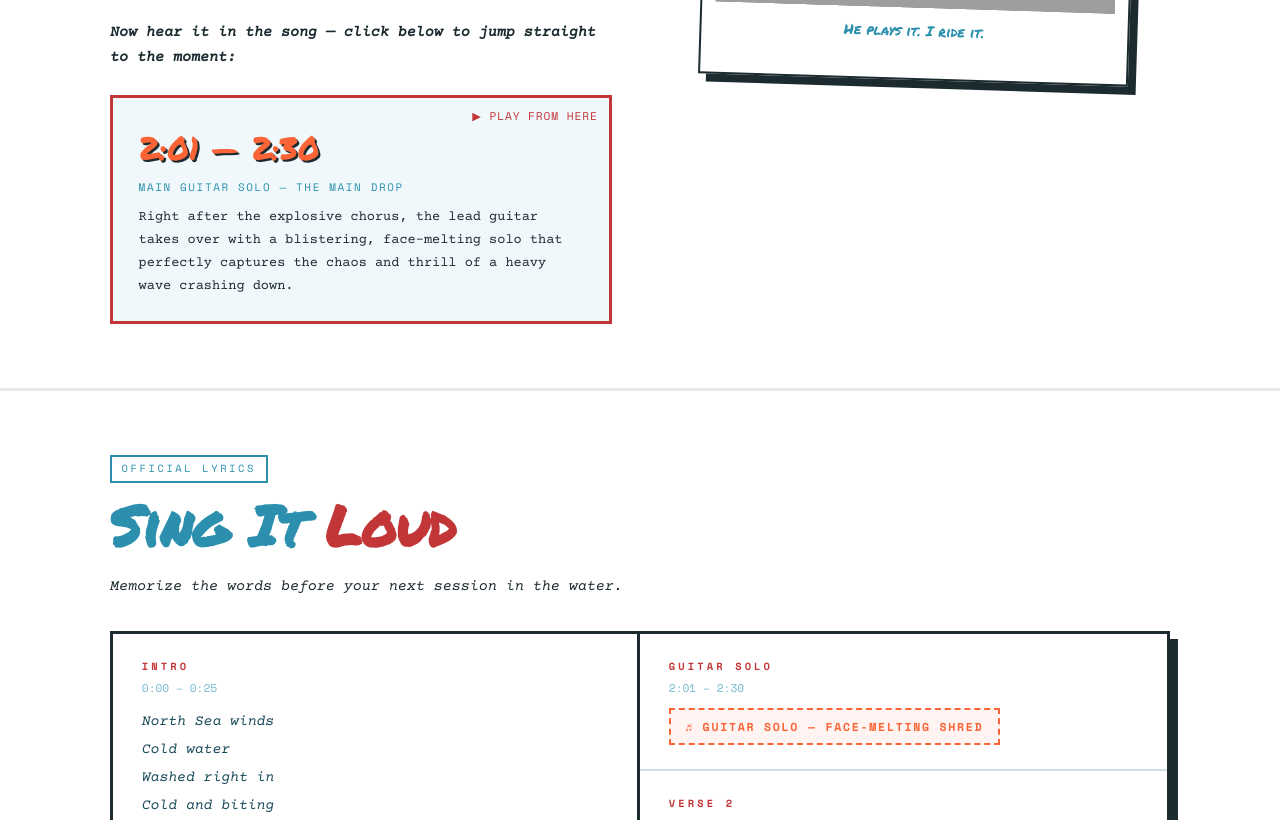
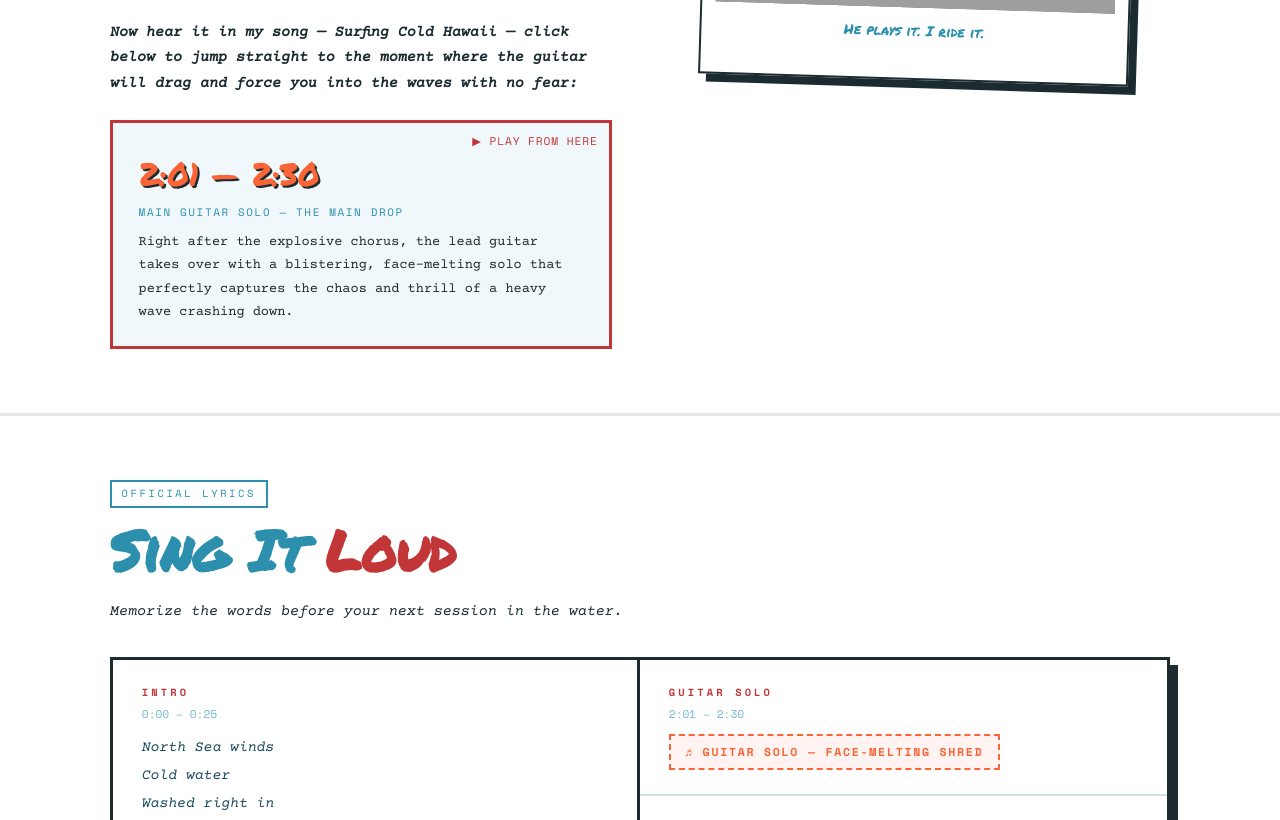
Before and after one commit to larhou/surfing-cold-hawaii, a website: page index.html in a window 1280 px wide. Shown: the part 5266-6086 px from the top of the page. Drawn offline with nearby package versions, Linux system fonts and the light colour scheme; no server answers; grey boxes are pictures that could not be loaded.

Commit message:
Update guitar section teaser: personal 'my song' version

```diff
--- a/index.html
+++ b/index.html
@@ -998,7 +998,7 @@
         <p>When I walk towards the cold water and the wild waves, something happens. The fear is real. The cold bites. The waves look bigger up close. But somewhere in my head, a guitar riff starts playing. The same raw, uncontrollable energy I feel in the music — I feel it in my body. My grip tightens on the board. The fear slowly dissolves. And I go.</p>
         <p>These guitar solos are what I hear in my head in that moment. The way Slash plays his guitar in Sweet Child O' Mine and fires off his expressive, wild, and uncontrolled riff — that is exactly how I feel throwing myself into a wave I am not sure I can handle. Pure instinct. Pure release.</p>
         <p style="margin-top:1.2rem;">Want to feel it yourself? <a href="https://www.youtube.com/watch?v=1w7OgIMMRc4&amp;t=150s" target="_blank" rel="noopener" style="color:var(--red); font-weight:700; text-decoration:underline; display:inline-flex; align-items:center; gap:0.35rem;"><svg xmlns="http://www.w3.org/2000/svg" width="18" height="18" viewBox="0 0 24 24" fill="#FF0000" style="flex-shrink:0;"><path d="M23.498 6.186a3.016 3.016 0 0 0-2.122-2.136C19.505 3.545 12 3.545 12 3.545s-7.505 0-9.377.505A3.017 3.017 0 0 0 .502 6.186C0 8.07 0 12 0 12s0 3.93.502 5.814a3.016 3.016 0 0 0 2.122 2.136c1.871.505 9.376.505 9.376.505s7.505 0 9.377-.505a3.015 3.015 0 0 0 2.122-2.136C24 15.93 24 12 24 12s0-3.93-.502-5.814zM9.545 15.568V8.432L15.818 12l-6.273 3.568z"/></svg>Listen to Slash here ↗</a> — close your eyes, and imagine the North Sea in front of you.</p>
-        <p style="margin-top:1.4rem; font-style:italic; color:var(--teal); font-weight:600;">Now hear it in the song — click below to jump straight to the moment:</p>
+        <p style="margin-top:1.4rem; font-style:italic; color:var(--teal); font-weight:600;">Now hear it in my song — Surfing Cold Hawaii — click below to jump straight to the moment where the guitar will drag and force you into the waves with no fear:</p>
         <div class="solo-cards">
           <div class="solo-card solo-card-clickable" onclick="playSoloAt(121)" title="Click to play from 2:01" style="cursor:pointer; border-color:var(--red); position:relative;">
             <div style="position:absolute;top:0.5rem;right:0.7rem;font-size:0.7rem;color:var(--red);font-family:'Space Mono',monospace;letter-spacing:0.08em;">▶ PLAY FROM HERE</div>
```
